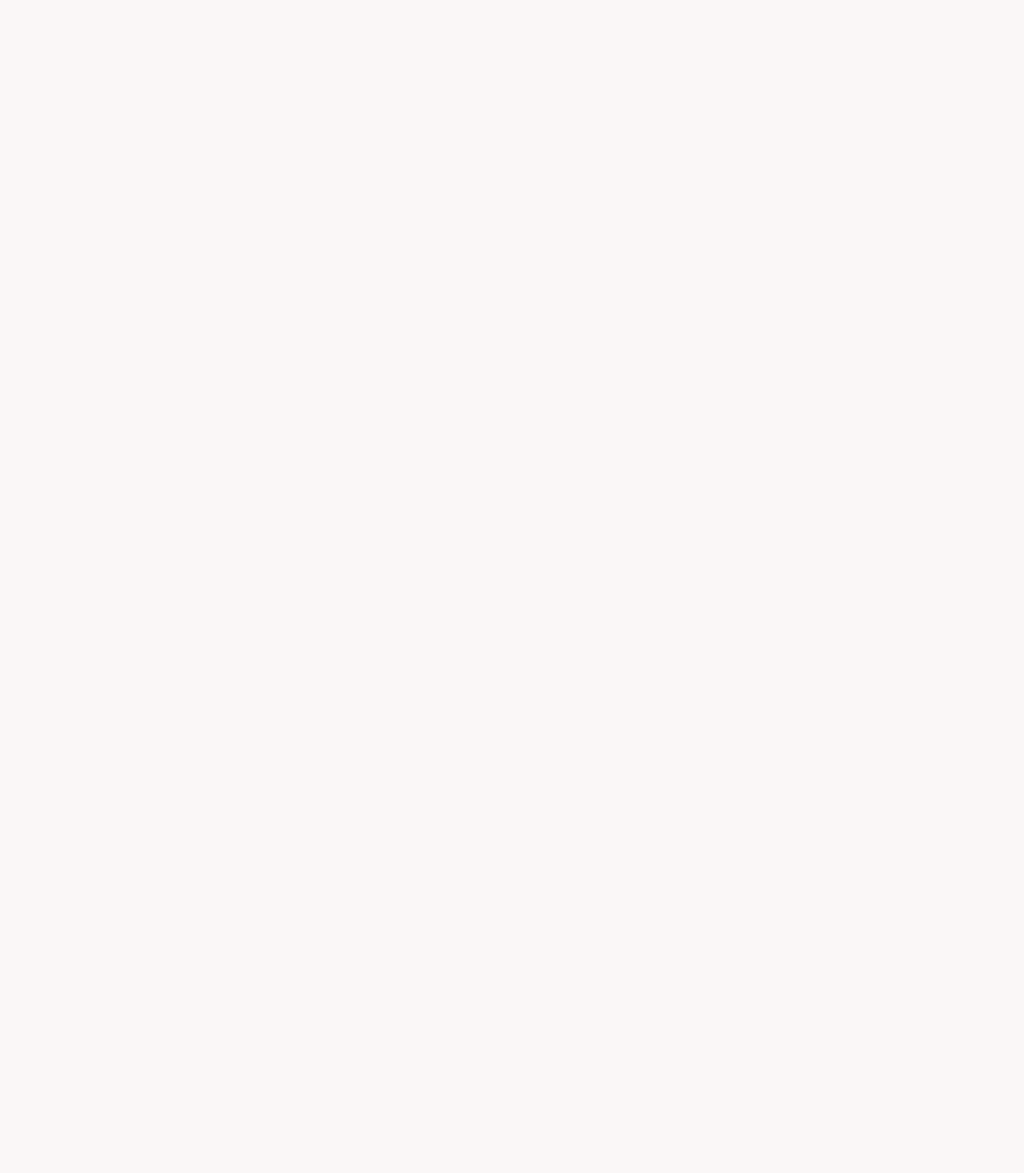
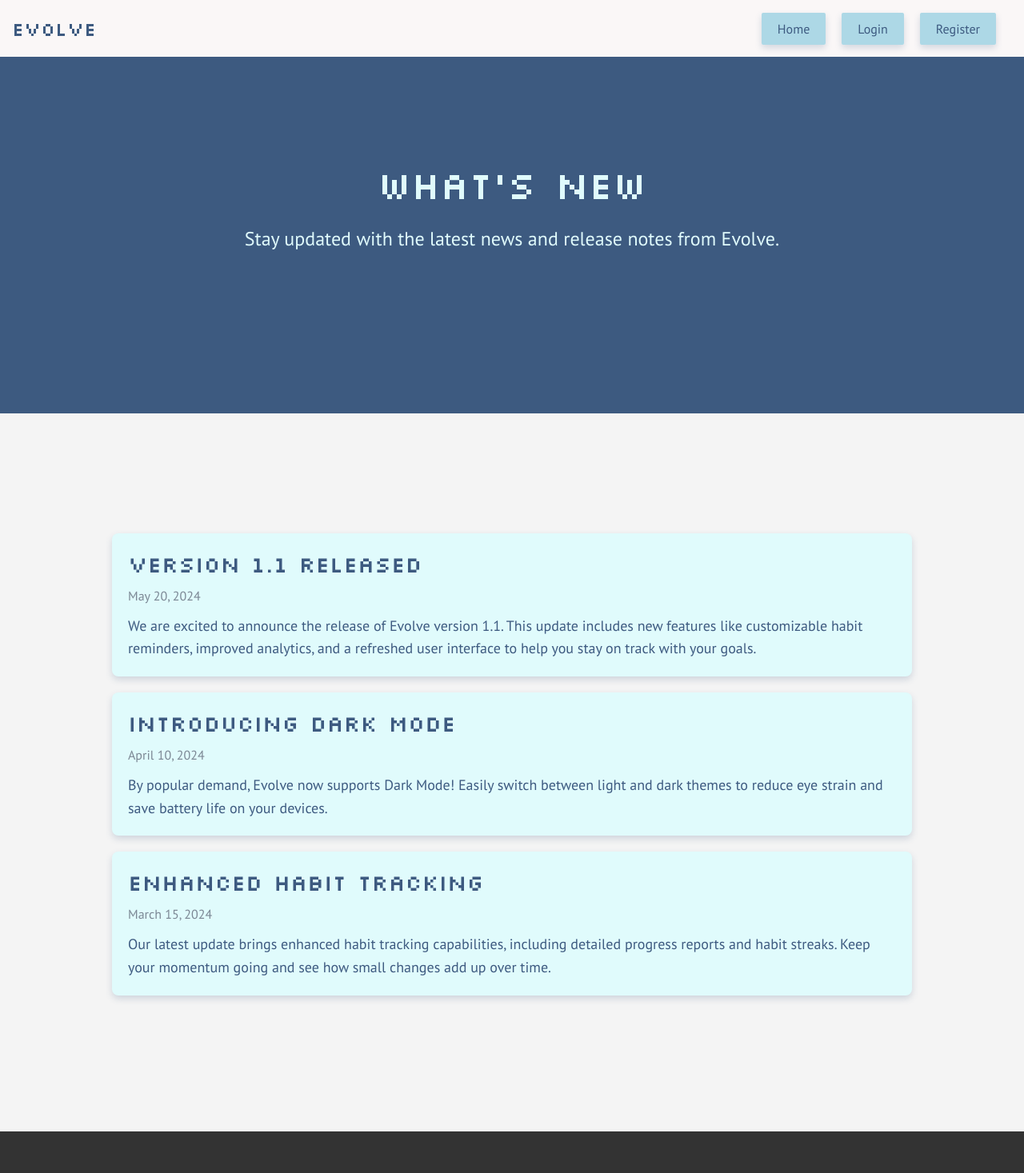
Before and after one commit to LazebnyA/habit-tracker-template, a React (Create React App) app in the folder frontend/: page /news in a window 1280 px wide. Before the commit this address had no page. Shown: the top 1467 px of the page at 80% size. Before the commit the page ends 800 px from the top, so only its background shows below. Built offline with nearby package versions, Linux system fonts and the light colour scheme.

Commit message:
added news page

```diff
--- a/frontend/src/App.js
+++ b/frontend/src/App.js
@@ -6,12 +6,14 @@
 import MyHabits from 'components/MyHabits';
 import Register from "components/User/Register";
 import Signin from "components/User/Signin";
+import News from "./components/News/News";
 
 function App() {
   return (
     <Router>
       <Routes>
         <Route path="/" element={<Welcome />} exact={true}/>
+          <Route path="/news" element={<News />} exact={true}/>
         <Route path="/habits" element={<MyHabits />} exact={true} />
         <Route path="/register" element={<Register />} exact={true} />
         <Route path="/signin" element={<Signin />} exact={true} />
--- /dev/null
+++ b/frontend/src/components/News/News.css
@@ -0,0 +1,138 @@
+* {
+    margin: 0;
+    padding: 0;
+    box-sizing: border-box;
+}
+
+/* Navbar styles */
+#newsNav {
+    position: fixed;
+    top: 0;
+    left: 0;
+    width: 100%;
+    background-color: #faf7f7;
+    padding: 10px 0;
+    z-index: 1000;
+}
+
+#newsNav .navContainer {
+    display: flex;
+    justify-content: space-between;
+    margin: auto auto;
+    align-items: center;
+    padding: 10px 15px;
+}
+
+#newsNav h1 {
+    font-size: 24px;
+    font-family: "Silkscreen", sans-serif;
+    font-weight: 400;
+    font-style: normal;
+}
+
+#newsNav ul {
+    list-style-type: none;
+    display: flex;
+}
+
+#newsNav ul li {
+    margin-right: 20px;
+}
+
+a.navButton {
+    color: #3D5A80;
+    text-decoration: none;
+    font-size: 16px;
+    padding: 10px 20px !important;
+    background-color: lightblue;
+    border-radius: 2px;
+    cursor: pointer;
+    transition: all 0.3s ease; /* Added transition for smooth hover effect */
+    box-shadow: 0 4px 8px rgba(61, 90, 128, 0.2); /* Updated box-shadow */
+
+    &:hover {
+        color: #e3e3e3 !important;
+        background-color: cornflowerblue;
+        box-shadow: 0 8px 16px rgba(61, 90, 128, 0.3); /* Updated box-shadow on hover */
+    }
+}
+
+/* Header styles */
+#newsHeader {
+    position: relative;
+    text-align: center;
+    background-color: #3D5A80;
+    color: #E0FBFC;
+    padding: 100px 0;
+}
+
+.newsContainer {
+    max-width: 1000px;
+    margin: 0 auto;
+    padding: 100px 0;
+    position: relative;
+}
+
+.newsHeading h1 {
+    font-size: 48px;
+    font-family: "Silkscreen", sans-serif;
+    font-weight: 400;
+    font-style: normal;
+    margin-bottom: 20px;
+}
+
+.newsHeading p {
+    font-size: 24px;
+    line-height: 1.5;
+}
+
+/* News section styles */
+section.news {
+    background-color: #F4F4F4;
+    color: #3D5A80;
+    padding: 50px 0;
+}
+
+.newsItem {
+    background-color: #E0FBFC;
+    padding: 20px;
+    margin-bottom: 20px;
+    border-radius: 8px;
+    box-shadow: 0 4px 8px rgba(61, 90, 128, 0.2);
+}
+
+.newsItem h2 {
+    font-size: 28px;
+    font-family: "Silkscreen", sans-serif;
+    font-weight: 400;
+    font-style: normal;
+    margin-bottom: 10px;
+}
+
+.newsItem .date {
+    font-size: 16px;
+    color: #7B8794;
+    margin-bottom: 10px;
+}
+
+.newsItem p {
+    font-size: 18px;
+    line-height: 1.6;
+}
+
+/* Footer styles */
+footer {
+    background-color: #333;
+    color: #E0FBFC;
+    padding: 25px 0;
+    text-align: center;
+}
+
+footer .container {
+    max-width: 1000px;
+    margin: 0 auto;
+}
+
+footer p {
+    font-size: 16px;
+}
--- /dev/null
+++ b/frontend/src/components/News/News.js
@@ -0,0 +1,69 @@
+import React from 'react';
+import { Link } from 'react-router-dom';
+import './News.css';
+
+const News = () => {
+    const newsItems = [
+        {
+            title: "Version 1.1 Released",
+            date: "May 20, 2024",
+            content: "We are excited to announce the release of Evolve version 1.1. This update includes new features like customizable habit reminders, improved analytics, and a refreshed user interface to help you stay on track with your goals."
+        },
+        {
+            title: "Introducing Dark Mode",
+            date: "April 10, 2024",
+            content: "By popular demand, Evolve now supports Dark Mode! Easily switch between light and dark themes to reduce eye strain and save battery life on your devices."
+        },
+        {
+            title: "Enhanced Habit Tracking",
+            date: "March 15, 2024",
+            content: "Our latest update brings enhanced habit tracking capabilities, including detailed progress reports and habit streaks. Keep your momentum going and see how small changes add up over time."
+        }
+    ];
+
+    return (
+        <>
+            <nav id="newsNav">
+                <div className="navContainer">
+                    <h1>Evolve</h1>
+                    <ul>
+                        <li><Link className="navButton" to="/">Home</Link></li>
+                        <li><Link className="navButton" to="/Signin">Login</Link></li>
+                        <li><Link className="navButton" to="/Register">Register</Link></li>
+                    </ul>
+                </div>
+            </nav>
+
+            <header id="newsHeader">
+                <div className="newsContainer">
+                    <div className="newsHeading">
+                        <h1>What's New</h1>
+                        <p>Stay updated with the latest news and release notes from Evolve.</p>
+                    </div>
+                </div>
+            </header>
+
+            <main>
+                <section className="news">
+                    <div className="newsContainer">
+                        {newsItems.map((item, index) => (
+                            <div className="newsItem" key={index}>
+                                <h2>{item.title}</h2>
+                                <p className="date">{item.date}</p>
+                                <p>{item.content}</p>
+                            </div>
+                        ))}
+                    </div>
+                </section>
+            </main>
+
+            <footer>
+                <div className="container">
+                    <p>&copy; 2024 Evolve</p>
+                </div>
+            </footer>
+        </>
+    );
+};
+
+export default News;
--- a/frontend/src/components/Welcome/Welcome.css
+++ b/frontend/src/components/Welcome/Welcome.css
@@ -93,37 +93,37 @@
 .container {
     max-width: 1000px;
     margin: 100px auto 0;
-    padding: 100px 0;
+    padding: 80px 0;
     position: relative;
 }
 
 /* Header styles */
-header {
+#welcomeHeader {
     position: relative;
     text-align: center;
-    margin-bottom: 40px;
+    padding: 60px 0;
     font-family: "Silkscreen", sans-serif;
     font-weight: 400;
     font-style: normal;
 }
 
-header .container {
-    margin: 100px auto 0;
+#welcomeHeader .container {
+    margin: 0 auto;
 }
 
-header .heading {
+#welcomeHeader .heading {
     position: absolute;
     z-index: 1;
-    top: 190px;
+    top: 250px;
 }
 
-header h1 {
+#welcomeHeader h1 {
     font-size: 210px;
     letter-spacing: 15px;
     font-weight: lighter;
 }
 
-header p {
+#welcomeHeader p {
     font-size: 25px;
     line-height: 1.5;
 }
--- a/frontend/src/components/Welcome/Welcome.js
+++ b/frontend/src/components/Welcome/Welcome.js
@@ -1,21 +1,23 @@
 import './Welcome.css';
 import {Link} from "react-router-dom";
+import React from "react";
 
 const Welcome = () => {
     return (
         <>
-            <nav>
+            <nav id="welcomeNav">
                 <div className="navContainer">
                     <h1>Evolve</h1>
                     <ul>
-                        <li><Link className={"navButton"} to={"/Signin"}>Login</Link></li>
-                        <li><Link className={"navButton"} to={"/Register"}>Register</Link></li>
+                        <li><Link className="navButton" to="/news">News</Link></li>
+                        <li><Link className="navButton" to="/Signin">Login</Link></li>
+                        <li><Link className="navButton" to="/Register">Register</Link></li>
                     </ul>
                 </div>
             </nav>
 
 
-            <header>
+            <header id="welcomeHeader">
                 <div className="container">
                     <div className="heading">
                         <h1>Evolve</h1>
```
